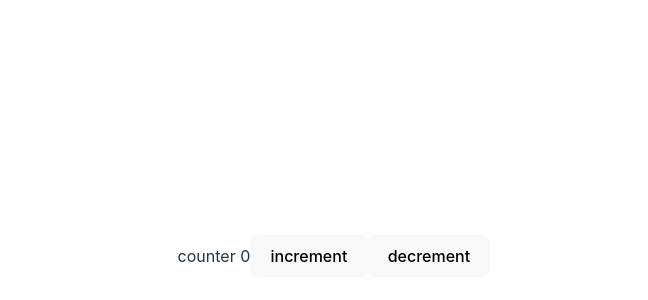
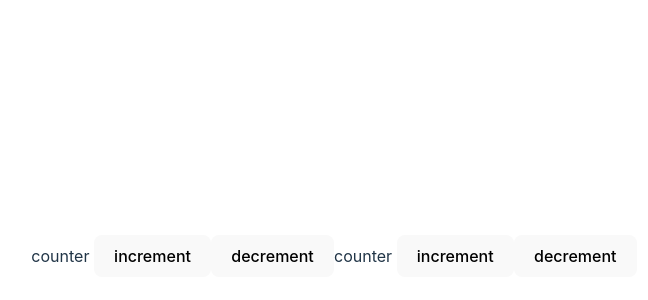
Before and after one commit to k1ego/reduxPampering, a React (Vite) app: page / in a window 1280 px wide. Shown: the part 144-444 px from the top of the page, without its empty margins (306-954 px from the left). Built offline with nearby package versions, Linux system fonts and the light colour scheme.

Commit message:
Реализация иммутабельного обновления на чистом Redux

```diff
--- a/src/App.tsx
+++ b/src/App.tsx
@@ -1,20 +1,18 @@
 import { useEffect, useReducer } from 'react';
 import './App.css';
-import { DecrementAction, IncrementAction, store } from './store';
+import { CounterId, DecrementAction, IncrementAction, store } from './store';
 
 function App() {
+	return (
+		<>
+			<Counter counterId='first' />
+			<Counter counterId='second' />
+		</>
+	)
+}
 
-  // это для принудительного обновления компонента. Переменная forceUpdate
-  // содержит функцию-диспатчер, которая увеличивает состояние на 1 каждый раз,
-  // когда вызывается, что заставляет компонент перерендериваться
-
-  const [, forceUpdate] = useReducer((x) => x + 1, 0)
-
-  // useEffect выполняет подписку на изменения состояния хранилища Redux при монтировании компонента.
-  // Когда состояние хранилища изменяется, вызывается forceUpdate,
-  // что приводит к перерендериванию компонента. Возвращаемая функция
-  // unsubscribe отменяет подписку при размонтировании компонента, чтобы
-  // избежать утечек памяти.
+export function Counter({counterId}: { counterId: CounterId }) {
+	const [, forceUpdate] = useReducer(x => x + 1, 0);
 
 	useEffect(() => {
 		const unsubscribe = store.subscribe(() => {
@@ -22,30 +20,33 @@ function App() {
 		});
 
 		return unsubscribe;
-  }, [])
-
-
-
+	}, []);
 	return (
-		<div>
+		<>
 			{/* достаем актуальное значение counter */}
-			counter {store.getState().counter}
+			counter {store.getState().counters[counterId]?.counter}
 			{/* ключевое слово "satisfies" говорит о том, что {type: ""} этот литерал соответствует типу IncrementAction*/}
 			<button
 				onClick={() =>
-					store.dispatch({ type: 'increment' } satisfies IncrementAction)
+					store.dispatch({
+						type: 'increment',
+						payload: { counterId },
+					} satisfies IncrementAction)
 				}
 			>
 				increment
 			</button>
 			<button
 				onClick={() =>
-					store.dispatch({ type: 'decrement' } satisfies DecrementAction)
+					store.dispatch({
+						type: 'decrement',
+						payload: { counterId },
+					} satisfies DecrementAction)
 				}
 			>
 				decrement
 			</button>
-		</div>
+		</>
 	);
 }
 
--- a/src/store.ts
+++ b/src/store.ts
@@ -1,42 +1,74 @@
 import { configureStore } from '@reduxjs/toolkit';
 
+type CounterState = {
+	counter: number;
+};
+
+export type CounterId = string;
+
 type State = {
-	counter: number;
+	counters: Record<CounterId, CounterState | undefined>;
 };
 
 export type IncrementAction = {
 	type: 'increment';
+	payload: {
+		counterId: CounterId;
+	};
 };
 
 export type DecrementAction = {
 	type: 'decrement';
+	payload: {
+		counterId: CounterId;
+	};
 };
 
 type Action = IncrementAction | DecrementAction;
 
+const inintialCounterState: CounterState = { counter: 0 };
+
 const initialState: State = {
-	counter: 0,
+	counters: {},
 };
 
-// reducer - принимает предыдущее состояни, action и возвращает новое состояние
+// reducer - принимает предыдущее состояние и action далее возвращает новое состояние
 
 const reducer = (state = initialState, action: Action): State => {
 	switch (action.type) {
-		case 'increment':
+		case 'increment': {
+			const { counterId } = action.payload;
+			const currentCounter = state.counters[counterId] ?? inintialCounterState;
 			return {
 				...state,
-				counter: state.counter + 1,
+				counters: {
+					...state.counters,
+					[counterId]: {
+						...currentCounter,
+						counter: currentCounter.counter + 1,
+					},
+				},
 			};
-		case 'decrement':
+		}
+		case 'decrement': {
+			const { counterId } = action.payload;
+			const currentCounter = state.counters[counterId] ?? inintialCounterState;
 			return {
 				...state,
-				counter: state.counter - 1,
+				counters: {
+					...state.counters,
+					[counterId]: {
+						...currentCounter,
+						counter: currentCounter.counter - 1,
+					},
+				},
 			};
+		}
 		default:
 			return state;
 	}
 };
 
 export const store = configureStore({
-	reducer: reducer ,
+	reducer: reducer,
 });
```
Lines whose indentation alone changed are shown as unchanged.
